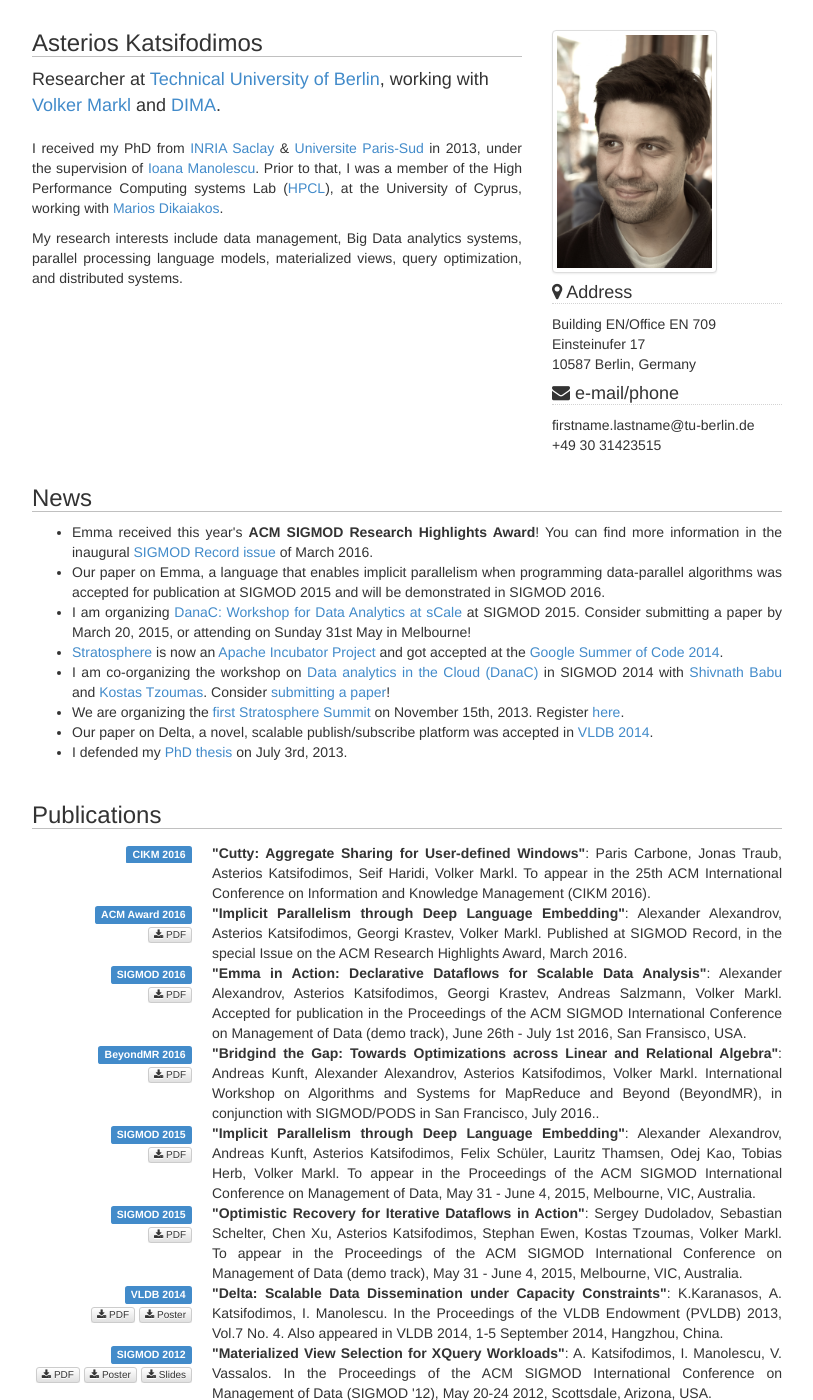
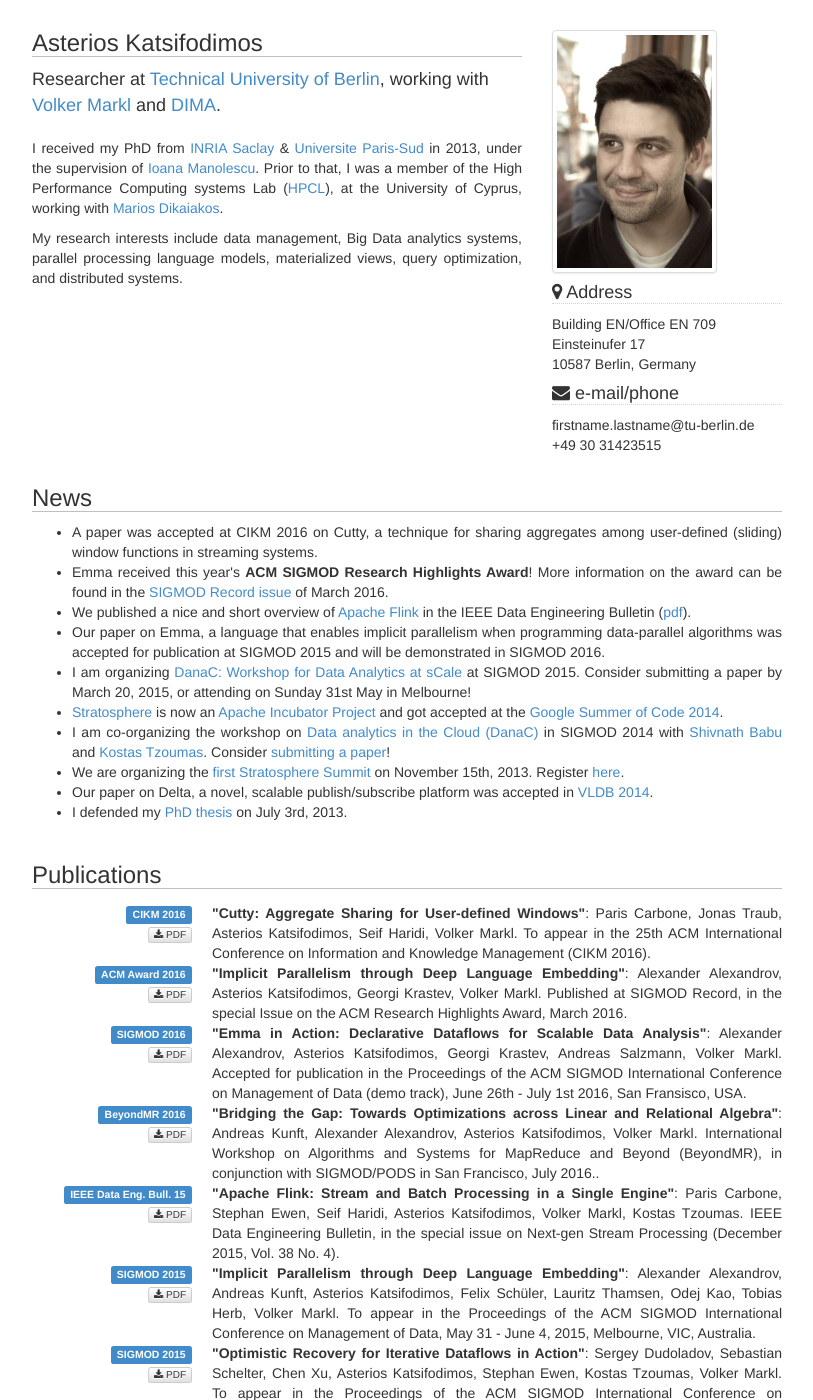
Before and after one commit to omoultosEthTuDelft/web, a Jekyll site: the page built from index.html, in a window 1280 px wide and 1400 px high. Shown: the whole window, without its empty margins (233-1046 px from the left). Built offline with Jekyll 4.4.1, drawn with Linux system fonts in a browser that asks for light colours; Markdown is read by kramdown in place of the engine named in the settings; comment, search, counter and statistics services are not loaded.

Commit message:
Some updates

```diff
--- a/index.html
+++ b/index.html
@@ -3,10 +3,11 @@ layout: default
 title: "Asterios Katsifodimos | TU Berlin"
 publications:
 #  - { section: true, title: "International Journals" }
-  - { label: "CIKM 2016", title: "Cutty: Aggregate Sharing for User-defined Windows", authors: "Paris Carbone, Jonas Traub, Asterios Katsifodimos, Seif Haridi, Volker Markl", venue: "To appear in the 25th ACM International Conference on Information and Knowledge Management (CIKM 2016)"}
+  - { label: "CIKM 2016", title: "Cutty: Aggregate Sharing for User-defined Windows", authors: "Paris Carbone, Jonas Traub, Asterios Katsifodimos, Seif Haridi, Volker Markl", venue: "To appear in the 25th ACM International Conference on Information and Knowledge Management (CIKM 2016)", pdf: "assets/publications/cutty-cikm2016.pdf"}
   - { label: "ACM Award 2016", title: "Implicit Parallelism through Deep Language Embedding", authors: "Alexander Alexandrov, Asterios Katsifodimos, Georgi Krastev, Volker Markl", venue: "Published at SIGMOD Record, in the special Issue on the ACM Research Highlights Award, March 2016", pdf: "assets/publications/emma-award.pdf"}
   - { label: "SIGMOD 2016", title: "Emma in Action: Declarative Dataflows for Scalable Data Analysis", authors: "Alexander Alexandrov, Asterios Katsifodimos, Georgi Krastev, Andreas Salzmann, Volker Markl", venue: "Accepted for publication in the Proceedings of the ACM SIGMOD International Conference on Management of Data (demo track), June 26th - July 1st 2016, San Fransisco, USA", pdf: "assets/publications/emma-demo.pdf"}
-  - { label: "BeyondMR 2016", title: "Bridgind the Gap: Towards Optimizations across Linear and Relational Algebra", authors: "Andreas Kunft, Alexander Alexandrov, Asterios Katsifodimos, Volker Markl", venue: "International Workshop on Algorithms and Systems for MapReduce and Beyond (BeyondMR), in conjunction with SIGMOD/PODS in San Francisco, July 2016.", pdf: "assets/publications/lara.pdf"}
+  - { label: "BeyondMR 2016", title: "Bridging the Gap: Towards Optimizations across Linear and Relational Algebra", authors: "Andreas Kunft, Alexander Alexandrov, Asterios Katsifodimos, Volker Markl", venue: "International Workshop on Algorithms and Systems for MapReduce and Beyond (BeyondMR), in conjunction with SIGMOD/PODS in San Francisco, July 2016.", pdf: "assets/publications/lara.pdf"}
+  - { label: "IEEE Data Eng. Bull. 15", title: "Apache Flink: Stream and Batch Processing in a Single Engine", authors: "Paris Carbone, Stephan Ewen, Seif Haridi, Asterios Katsifodimos, Volker Markl, Kostas Tzoumas", venue: "IEEE Data Engineering Bulletin, in the special issue on Next-gen Stream Processing (December 2015, Vol. 38 No. 4)", pdf: "assets/publications/flink-deb.pdf"}
   - { label: "SIGMOD 2015", title: "Implicit Parallelism through Deep Language Embedding", authors: "Alexander Alexandrov, Andreas Kunft, Asterios Katsifodimos, Felix Schüler, Lauritz Thamsen, Odej Kao, Tobias Herb, Volker Markl", venue: "To appear in the Proceedings of the ACM SIGMOD International Conference on Management of Data, May 31 - June 4, 2015, Melbourne, VIC, Australia", pdf: "assets/publications/emma-sigmod2015.pdf"}
   - { label: "SIGMOD 2015", title: "Optimistic Recovery for Iterative Dataflows in Action", authors: "Sergey Dudoladov, Sebastian Schelter, Chen Xu, Asterios Katsifodimos, Stephan Ewen, Kostas Tzoumas, Volker Markl", venue: "To appear in the Proceedings of the ACM SIGMOD International Conference on Management of Data (demo track), May 31 - June 4, 2015, Melbourne, VIC, Australia", pdf: "assets/publications/optimistic-demo-sigmod2015.pdf"}
   - { label: "VLDB 2014", title: "Delta: Scalable Data Dissemination under Capacity Constraints", authors: "K.Karanasos, A. Katsifodimos, I. Manolescu", venue: "In the Proceedings of the VLDB Endowment (PVLDB) 2013, Vol.7 No. 4. Also appeared in VLDB 2014, 1-5 September 2014, Hangzhou, China", pdf: "assets/publications/delta.vldb2014.pdf", extended: "assets/publications/delta.report.2013.pdf",poster: "assets/publications/posters/delta-poster-vldb2014.pdf"}
@@ -85,7 +86,12 @@ firstname.lastname@tu-berlin.de<br>
 <div style="text-align: justify;" class="col-sm-12">
 <h2>News</h2>
 <ul>
-<li>Emma received this year's <strong>ACM SIGMOD Research Highlights Award</strong>! You can find more information in the inaugural <a href="https://sigmodrecord.org/issues/sigmod-record-march-2016-awards/">SIGMOD Record issue</a> of March 2016.</li>
+
+<li>A paper was accepted at CIKM 2016 on Cutty, a technique for sharing aggregates among user-defined (sliding) window functions in streaming systems.</li>
+
+<li>Emma received this year's <strong>ACM SIGMOD Research Highlights Award</strong>! More information on the award can be found in the <a href="https://sigmodrecord.org/issues/sigmod-record-march-2016-awards/">SIGMOD Record issue</a> of March 2016.</li>
+
+<li>We published a nice and short overview of <a href="http://flink.apache.org">Apache Flink</a> in the IEEE Data Engineering Bulletin (<a href="./assets/publications/flink-deb.pdf">pdf</a>).</li>
 
 <li>Our paper on Emma, a language that enables implicit parallelism when programming data-parallel algorithms was accepted for publication at SIGMOD 2015 and will be demonstrated in SIGMOD 2016.</li>
 
```
Also changed, not shown: 3 other files.
